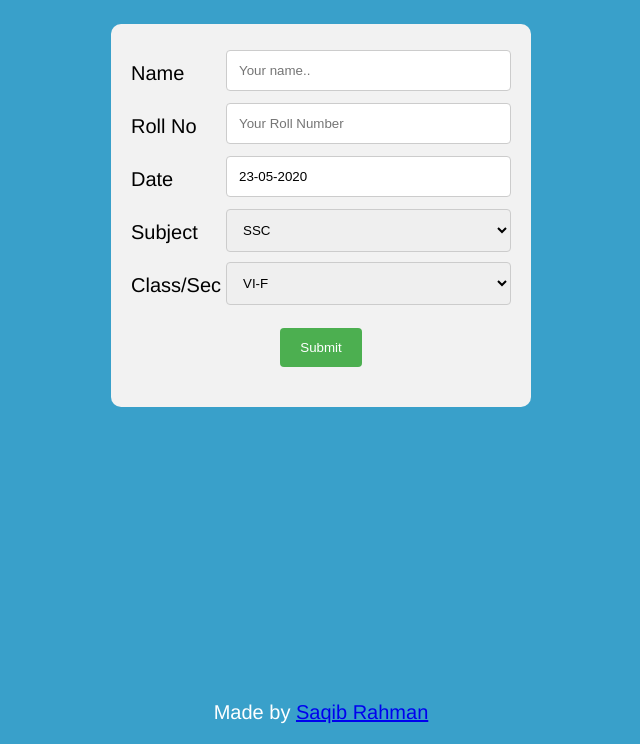
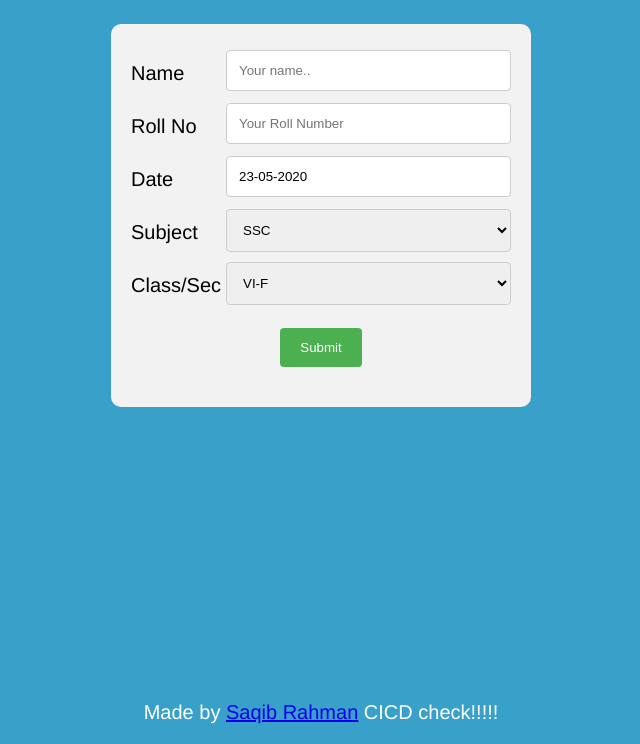
Before and after one commit to rahman-saqib/MiniAttendanceManagementSystem-Node.js, a website: page sites/index.html in a window 1280 px wide. Shown: the part 56-800 px from the top of the page, without its empty margins (319-959 px from the left). Drawn offline with Linux system fonts and the light colour scheme.

Commit message:
Update index.html

```diff
--- a/sites/index.html
+++ b/sites/index.html
@@ -205,6 +205,6 @@ AAAAAAAAAAAAAA==" rel="icon" type="image/x-icon" />
   </form>
 </div>
 <div class="footer">
-<p>Made by <a href="https://www.linkedin.com/in/srahman-985a7316a/">Saqib Rahman</a></p>
+<p>Made by <a href="https://www.linkedin.com/in/srahman-985a7316a/">Saqib Rahman</a> CICD check!!!!!</p>
 </div>
 </body>
```
